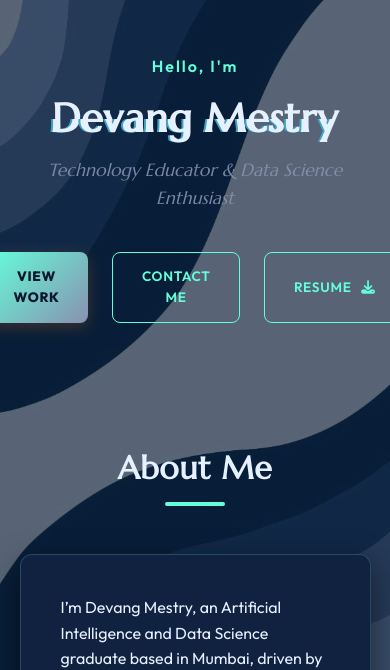
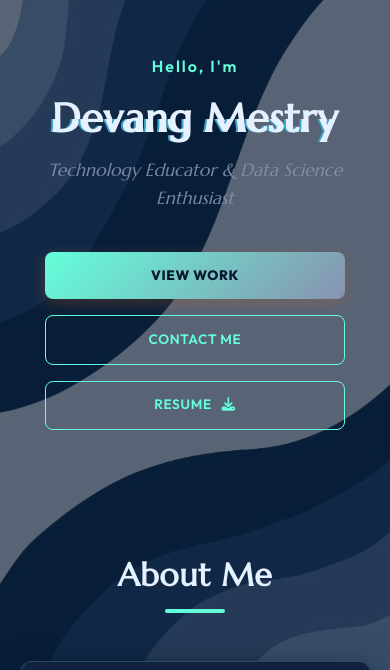
Before and after one commit to Devang76/portfolio-site, a Flask app: page / in a window 390 px wide. Shown: the part 74-744 px from the top of the page. Run offline with Flask 3, Linux system fonts and the light colour scheme.

Commit message:
Fix mobile button layout

```diff
--- a/static/style.css
+++ b/static/style.css
@@ -1620,6 +1620,15 @@ footer {
     }
 
     .cta-buttons {
+        flex-direction: column;
+        gap: 1rem;
+        width: 100%;
+        max-width: 300px;
+        margin: 0 auto;
+    }
+
+    .btn {
+        width: 100%;
         justify-content: center;
     }
 
```
